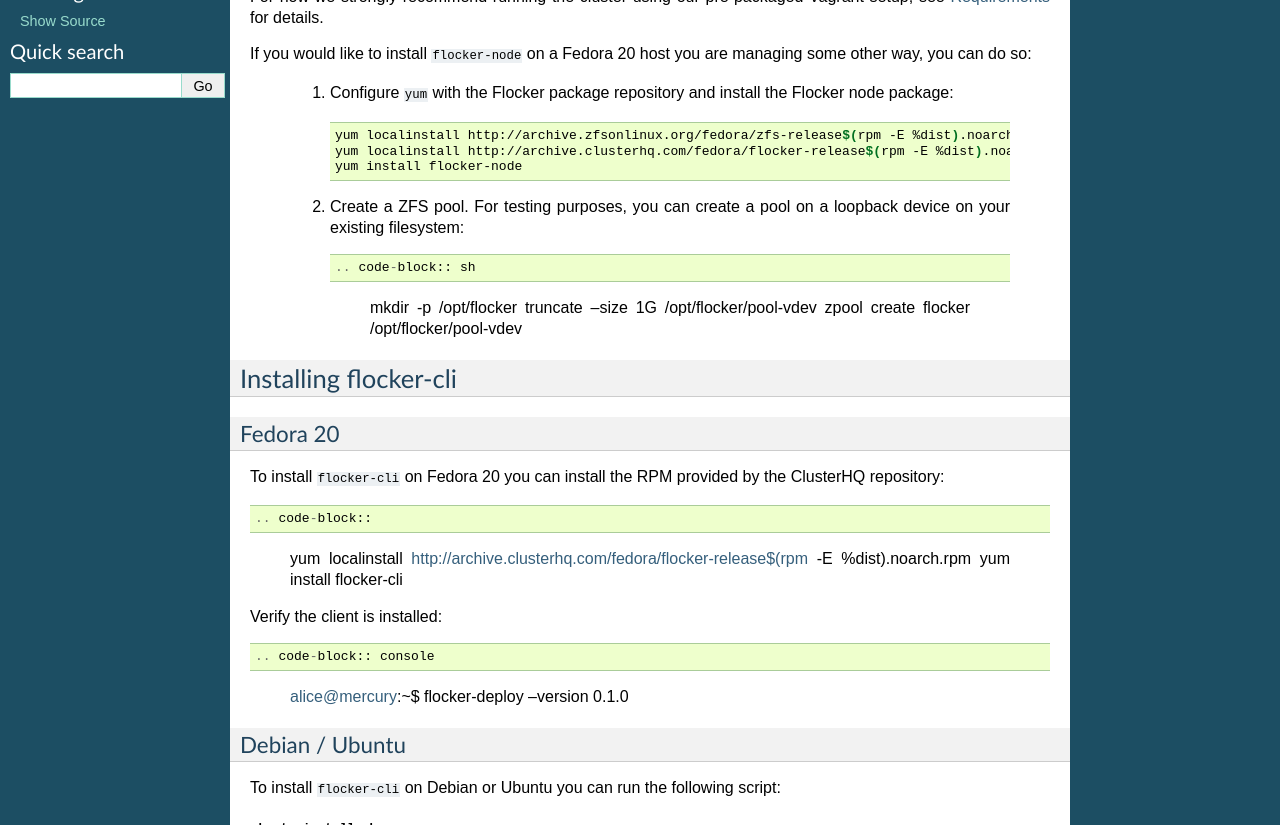
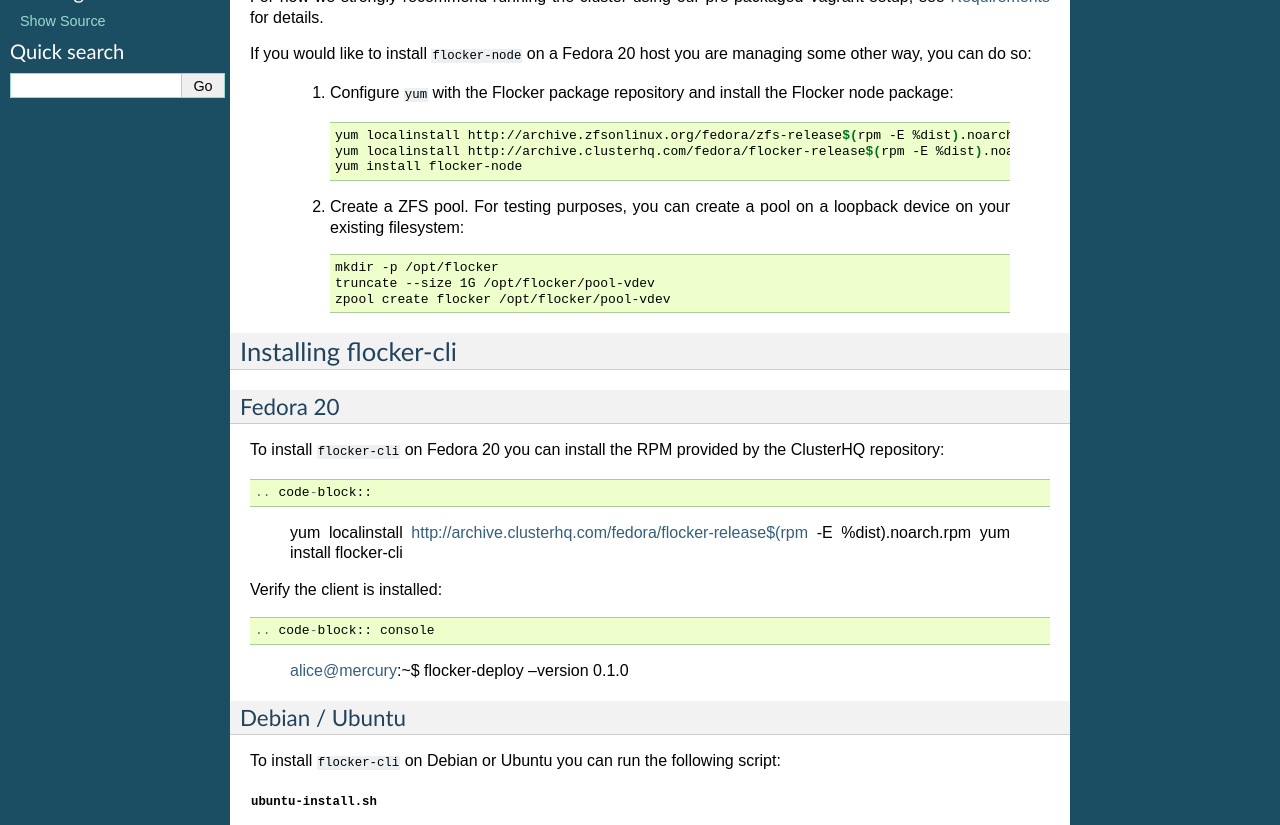
Before and after one commit to ClusterHQ/flocker, a Sphinx documentation site: the page built from docs/installation.rst, in a window 1280 px wide and 900 px high, scrolled down 323 px, cut to the strip 0-825 px from the top of the window. Built offline with Sphinx 7.4.7, drawn with Linux system fonts in a browser that asks for light colours.

Commit message:
rst fixes

```diff
--- a/docs/installation.rst
+++ b/docs/installation.rst
@@ -27,7 +27,7 @@ If you would like to install ``flocker-node`` on a Fedora 20 host you are managi
         yum install flocker-node
 
   2. Create a ZFS pool.
-     For testing purposes, you can create a pool on a loopback device on your existing filesystem::
+     For testing purposes, you can create a pool on a loopback device on your existing filesystem:
 
      .. code-block:: sh
 
```
